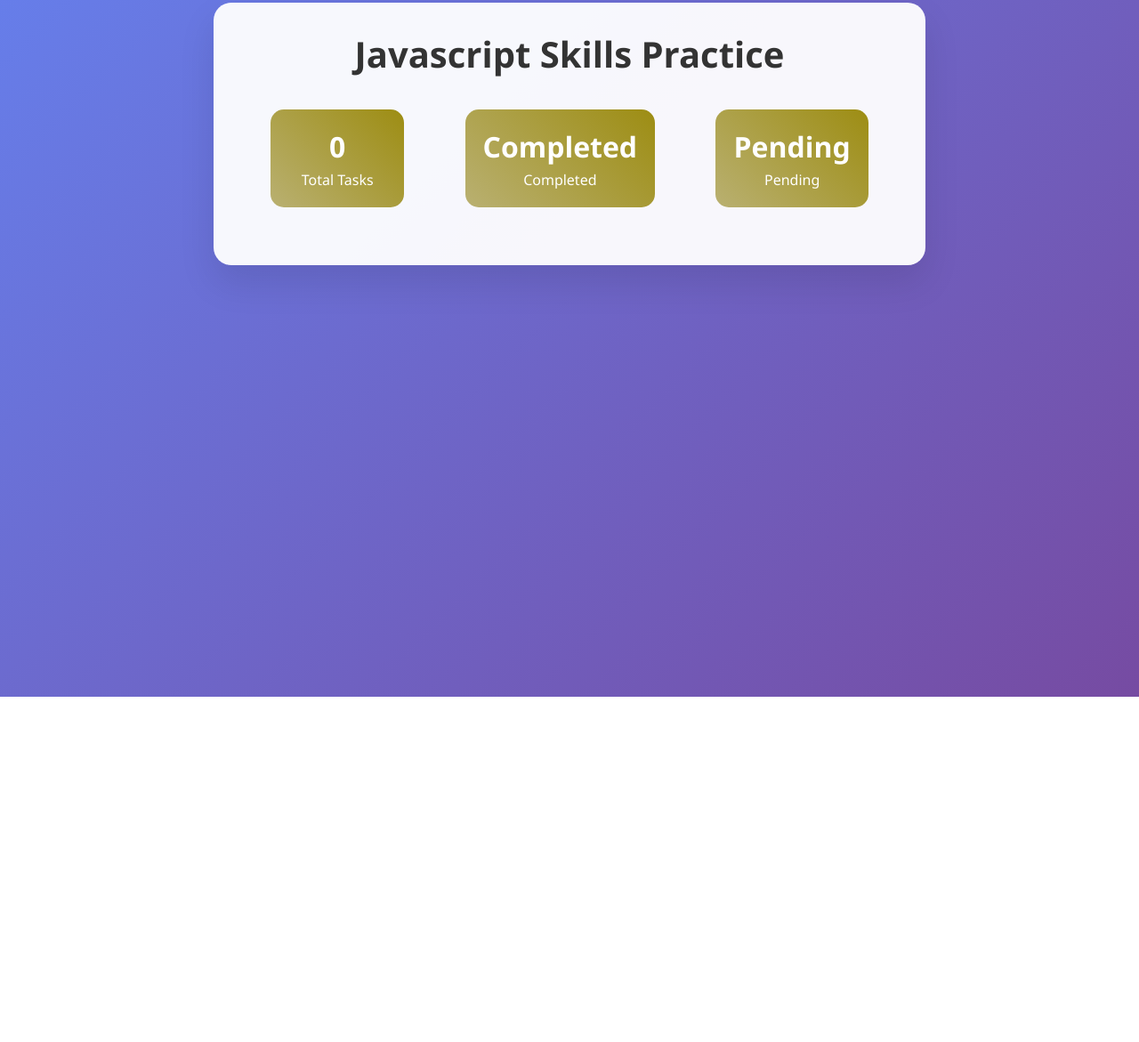
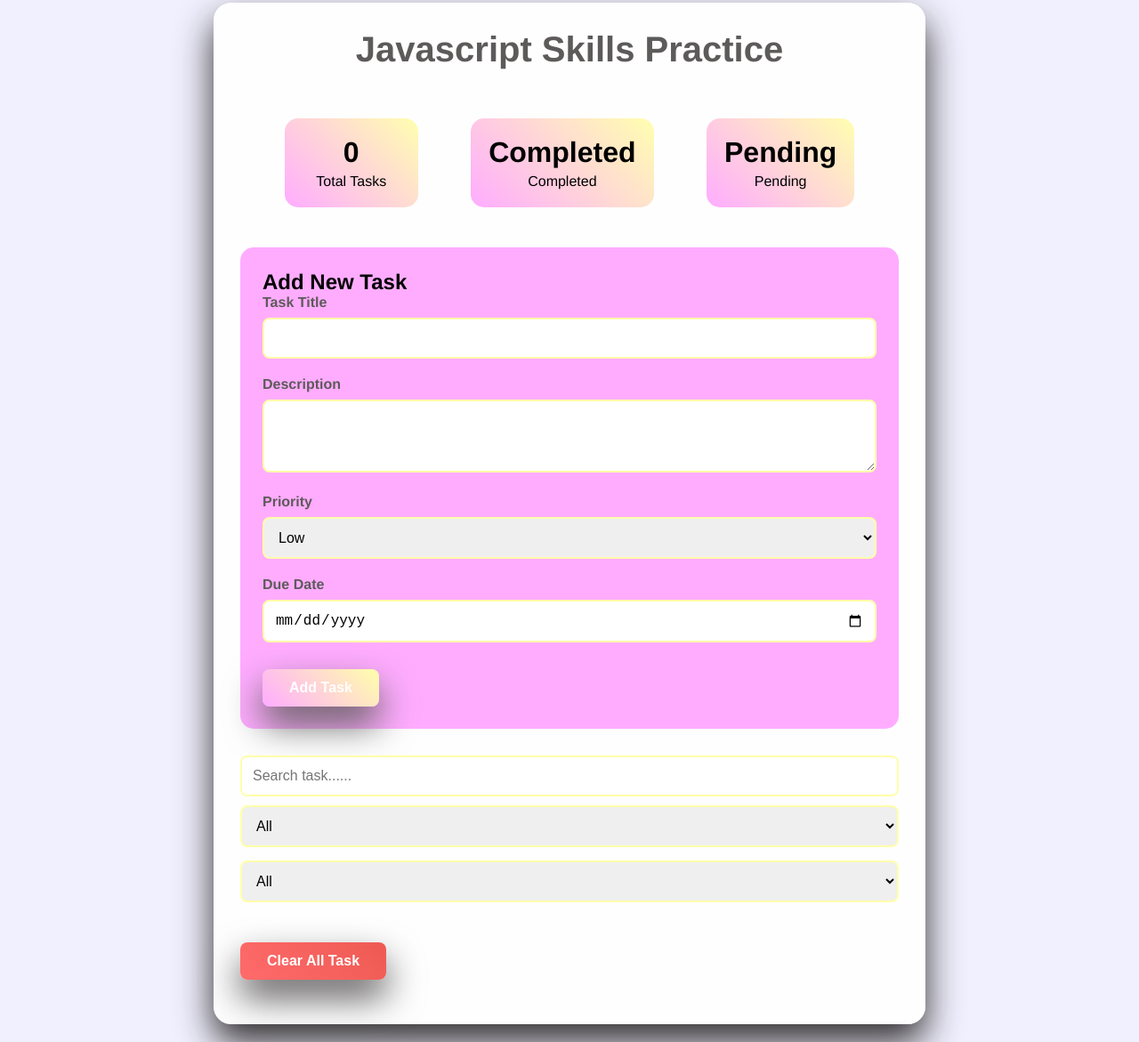
Before and after one commit to generalAbdu/PracticeFrontE, a plain HTML site: page TaskManager.html in a window 1280 px wide. Shown: the part 17-1188 px from the top of the page at 89% size. Before the commit the page ends 800 px from the top, so only its background shows below. Drawn offline with Linux system fonts and the light colour scheme.

Commit message:
Finished with my taskmanager UI

```diff
--- a/TaskManager.html
+++ b/TaskManager.html
@@ -8,80 +8,206 @@
        *{
         margin:0;
         padding:0;
-            box-sizing: border-box;
+        box-sizing:border-box;
        }
-        body {
-            font-family: 'Segoe UI', Tahoma, Geneva, Verdana, sans-serif;
-            background: linear-gradient(135deg, #667eea 0%, #764ba2 100%);
-            min-height: 100vh;
-            padding: 20px;
+       body{
+        background:rgba(209, 207, 252, 0.30);
+        font-family: 'Franklin Gothic Medium', 'Arial Narrow', Arial, sans-serif;
+        padding:20px;
+        min-height:100vh;
        }
        .container{
         max-width:800px;
-            margin: 0 auto;
-            background:rgba(255,255,255,0.95);
-            border-radius:20px;
+        background: rgba(255,255,255,0.95);
         padding:30px;
-            box-shadow: 0 20px 40px rgba(0,0,0,0.1);
+        margin: 0 auto ;
+        border-radius: 20px;
+        box-shadow: 0 20px 40px rgba(38, 36, 36, 0.95)
+       }
+       .stats{
+        display:flex;
+        flex-wrap: wrap;
+        padding:20px;
+        margin-bottom: 20px;
+        justify-content: space-around;
+       }
+       .stat-card{
+        background:linear-gradient(45deg, #ffacff,#ffae);
+        padding:20px;
+        border-radius: 15px;
+        min-width:150px;
+        text-align: center;
+        transition: transform 0.3s ease-in ;
+        margin:5px;
+       }
+       .stat-card:hover{
+        transform: translateY(-5px);
+       }
+       .stat-card h3{
+        font-size: 2em;
+        margin-bottom:5px;
+       }
+       h1{
+        color:#5d5a5a;
+        margin-bottom:30px;
+        font-size: 2.5em;
+        text-align: center;
+       }
+       .form-section{
+        background: #ffacff;
+        padding:25px;
+        border-radius: 15px;
+        margin-bottom: 30px;
+       }
+       .form-group{
+        margin-bottom: 20px;
+       }
+       label{
+        color:#5d5a5a;
+        display: block;
+        margin-bottom: 8px;
+        font-weight: bold;
+       }
+       input,select,textarea{
+        width:100%;
+        padding:12px;
+        border:2px solid #ffa;
+        border-radius: 8px;
+        font-size: 16px;
+        transition: border-color 0.3s ease;
        }
 
-         h1 {
-            text-align: center;
-            color: #333;
-            margin-bottom: 30px;
-            font-size: 2.5em;
+       input:focus,textarea:focus,select:focus{
+        outline: none;
+        border-color:aqua;
        }
-         .stats {
-            display: flex;
-            justify-content: space-around;
-            margin-bottom: 30px;
-            flex-wrap: wrap;
+       .btn{
+        background: linear-gradient(45deg, #ffacff ,#ffa);
+        color:white;
+        padding:12px 30px;
+        border:none;
+        border-radius: 8px;
+        cursor:pointer;
+        font-size: 16px;
+        font-weight:bold;
+        transition: transform 0.3s ease;
+        margin-top:30px;
+        box-shadow: 0 20px 40px #5d5a5a;
        }
-         .stat-card {
-            background: linear-gradient(45deg, #b9b071, #9d8d13);
-            color: white;
-            padding: 20px;
-            border-radius: 15px;
-            text-align: center;
-            min-width: 150px;
-            margin: 5px;
-            transition: transform 0.3s ease;
-        }
-        .stat-card:hover {
-            transform: translateX(-5px);
-        }
-          .stat-card h3 {
-            font-size: 2em;
-            margin-bottom: 5px;
+        .btn:hover {
+            transform: translateY(-2px);
         }
 
+        .btn-danger {
+            background: linear-gradient(45deg, #ff6b6b, #ee5a52);
+        }
 
+        .btn-success {
+            background: linear-gradient(45deg, #51cf66, #40c057);
+        }
+        .filters{
+            display: flex;
+            flex-wrap: wrap;
+            gap:15px;
+            margin-bottom:20px;
+        }
+                .search-section {
+            margin-bottom: 20px;
+        }
 
+        #searchInput {
+            margin-bottom: 10px;
+        }
+         @media (max-width: 600px) {
+            .stats {
+                flex-direction: column;
+            }
+
+            .filters {
+                flex-direction: column;
+            }
+
+            .task-header {
+                flex-direction: column;
+                align-items: flex-start;
+            }
+        }
     </style>
     </head>
     <body>
 
       <div class="container">
-
         <h1>Javascript Skills Practice</h1>
 
         <div class="stats">
             <div class="stat-card">
-                    <h3 id="totaltask">0</h3>
+                <h3 id="totalTask">0</h3>
                 <p>Total Tasks</p>
             </div>
             <div class="stat-card">
-                    <h3 id="completedtask">Completed</h3>
+                <h3 id="completedTask">Completed</h3>
                 <p>Completed</p>
             </div>
             <div class="stat-card">
-                    <h3 id="pendingtask">Pending</h3>
+                <h3 id="pendingTask">Pending</h3>
                 <p>Pending</p>
             </div>
+        </div>
+
+        <div class="form-section">
+            <h2>Add New Task</h2>
+            <form class="taskForm">
+                <div class="form-group">
+                    <label for="taskTitle">Task Title</label>
+                    <input type="text" id="taskTitle" required>
+                </div>
+                <div class="form-group">
+                    <label for="taskDescription">Description</label>
+                    <textarea id="taskDescription" rows="3"></textarea>
+                </div>
+                <div class="form-group">
+                    <label for="taskPriority">Priority</label>
+                    <select id="taskPriority">
+                        <option value="Low">Low</option>
+                        <option value="Medium">Meduim</option>
+                        <option value="High">High</option>
+                    </select>
+                </div>
+                <div class="taskDueDate">
+                    <label for="taskDueDate">Due Date</label>
+                    <input type="date" id="taskDueDate"/>
+                </div>
+                <button type="submit" class="btn">Add Task</button>
+            </form>
+        </div>
+
+        <div class="search-section">
+            <input type="text" id="searchInput" placeholder="Search task......"/>
+            <div class="filters">
+                <select id="priorityFilters">
+                    <option value="All">All</option>
+                    <option value="Low">Low</option>
+                    <option value="Meduim">Meduim</option>
+                    <option value="High">Meduim</option>
+                </select>
+                <select id="statusFilter">
+                    <option value="All">All</option>
+                    <option value="Completed">Completed</option>
+                    <option value="Pending">Pending</option>
+                </select>
+                <button  class="btn btn-danger" id="clearAllBtn">Clear All Task</button>
+            </div>
+
+            <!-- Task List Section -->
+        <div id="taskList" class="task-list">
+            <!-- Tasks will be dynamically added here -->
         </div>
         </div>
 
 
 
+      </div>
+
+
     </body>
 </html>
```
Lines whose indentation alone changed are shown as unchanged.
